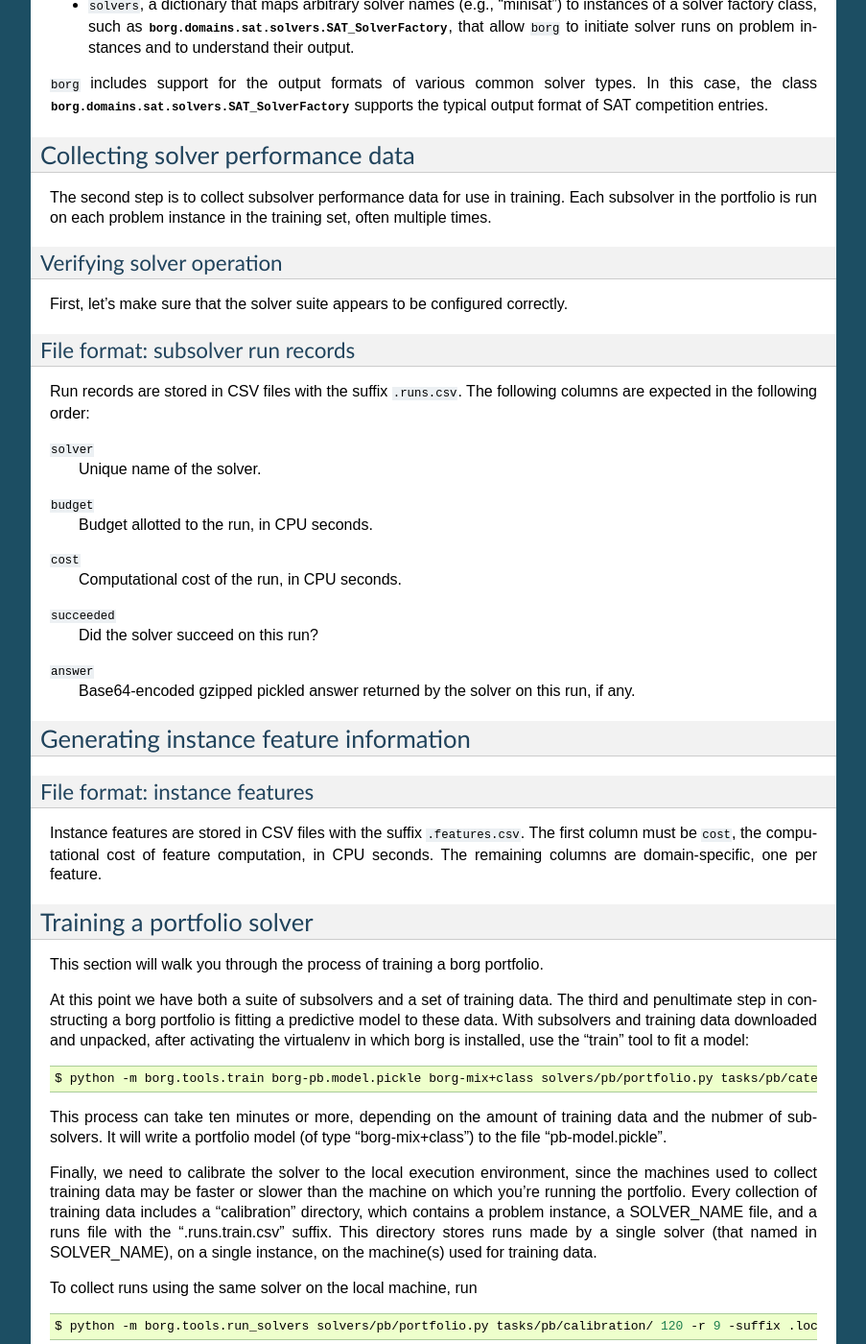
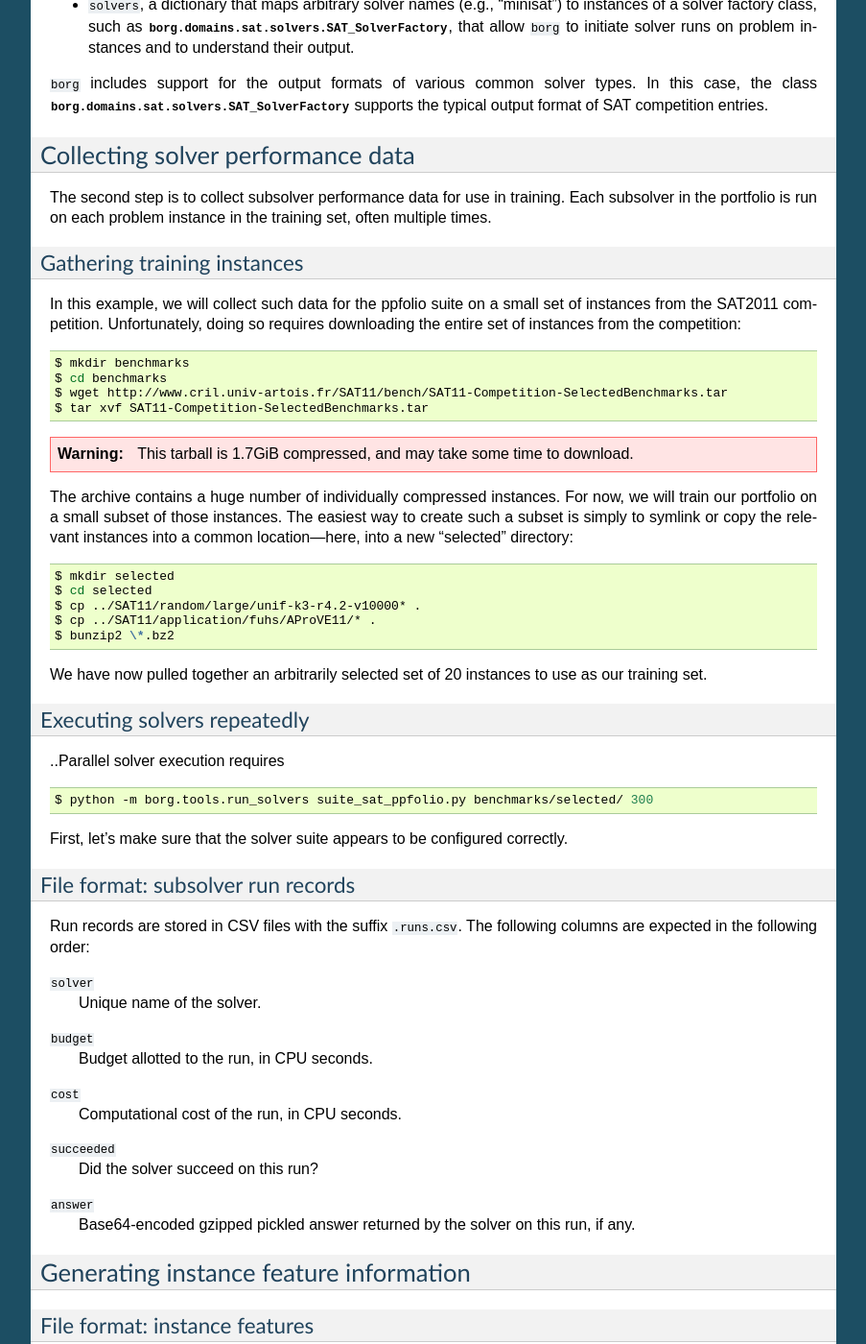
Before and after one commit to borg-project/borg, a Sphinx documentation site: the page built from docs/usage.rst, in a window 1280 px wide and 1400 px high, scrolled down 1660 px. Shown: the whole window at 96% size, without its empty margins (198-1101 px from the left). Built offline with Sphinx 7.4.7, drawn with Linux system fonts in a browser that asks for light colours; some of the changed text lies outside the part shown.

Commit message:
More documentation on training.

```diff
--- a/docs/usage.rst
+++ b/docs/usage.rst
@@ -125,8 +125,48 @@ The second step is to collect subsolver performance data for use in training.
 Each subsolver in the portfolio is run on each problem instance in the training
 set, often multiple times.
 
-Verifying solver operation
---------------------------
+Gathering training instances
+----------------------------
+
+In this example, we will collect such data for the ppfolio suite on a small set
+of instances from the SAT2011 competition. Unfortunately, doing so requires
+downloading the entire set of instances from the competition:
+
+.. code-block:: bash
+
+    $ mkdir benchmarks
+    $ cd benchmarks
+    $ wget http://www.cril.univ-artois.fr/SAT11/bench/SAT11-Competition-SelectedBenchmarks.tar
+    $ tar xvf SAT11-Competition-SelectedBenchmarks.tar
+
+.. warning::
+
+    This tarball is 1.7GiB compressed, and may take some time to download.
+
+The archive contains a huge number of individually compressed instances. For
+now, we will train our portfolio on a small subset of those instances. The
+easiest way to create such a subset is simply to symlink or copy the relevant
+instances into a common location---here, into a new "selected" directory:
+
+.. code-block:: bash
+
+    $ mkdir selected
+    $ cd selected
+    $ cp ../SAT11/random/large/unif-k3-r4.2-v10000* .
+    $ cp ../SAT11/application/fuhs/AProVE11/* .
+    $ bunzip2 \*.bz2
+
+We have now pulled together an arbitrarily selected set of 20 instances to use
+as our training set.
+
+Executing solvers repeatedly
+----------------------------
+
+..Parallel solver execution requires
+
+.. code-block:: bash
+
+    $ python -m borg.tools.run_solvers suite_sat_ppfolio.py benchmarks/selected/ 300
 
 First, let's make sure that the solver suite appears to be configured correctly.
 
```
Also changed, not shown: other parts of docs/usage.rst (+1 -1 lines).
